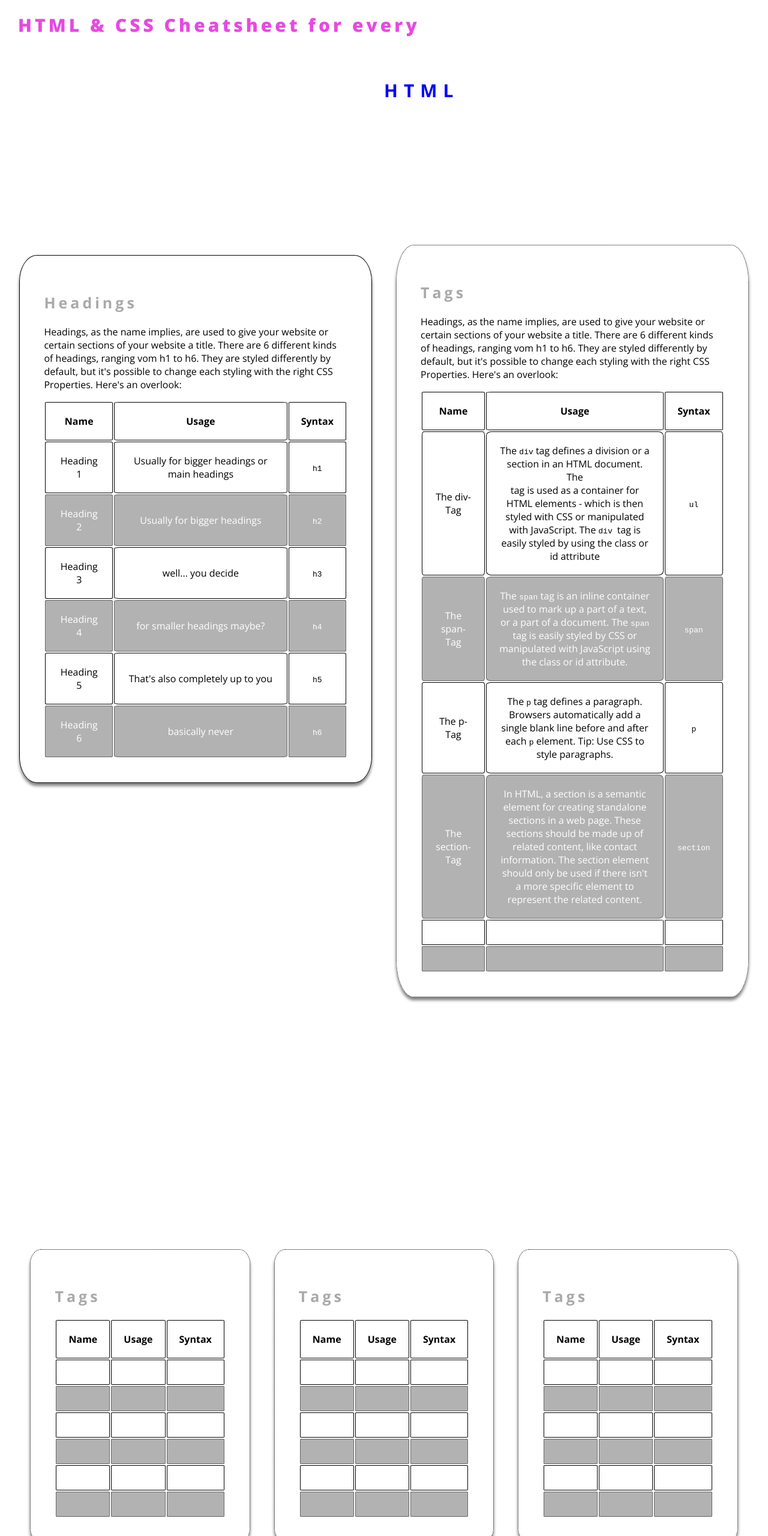
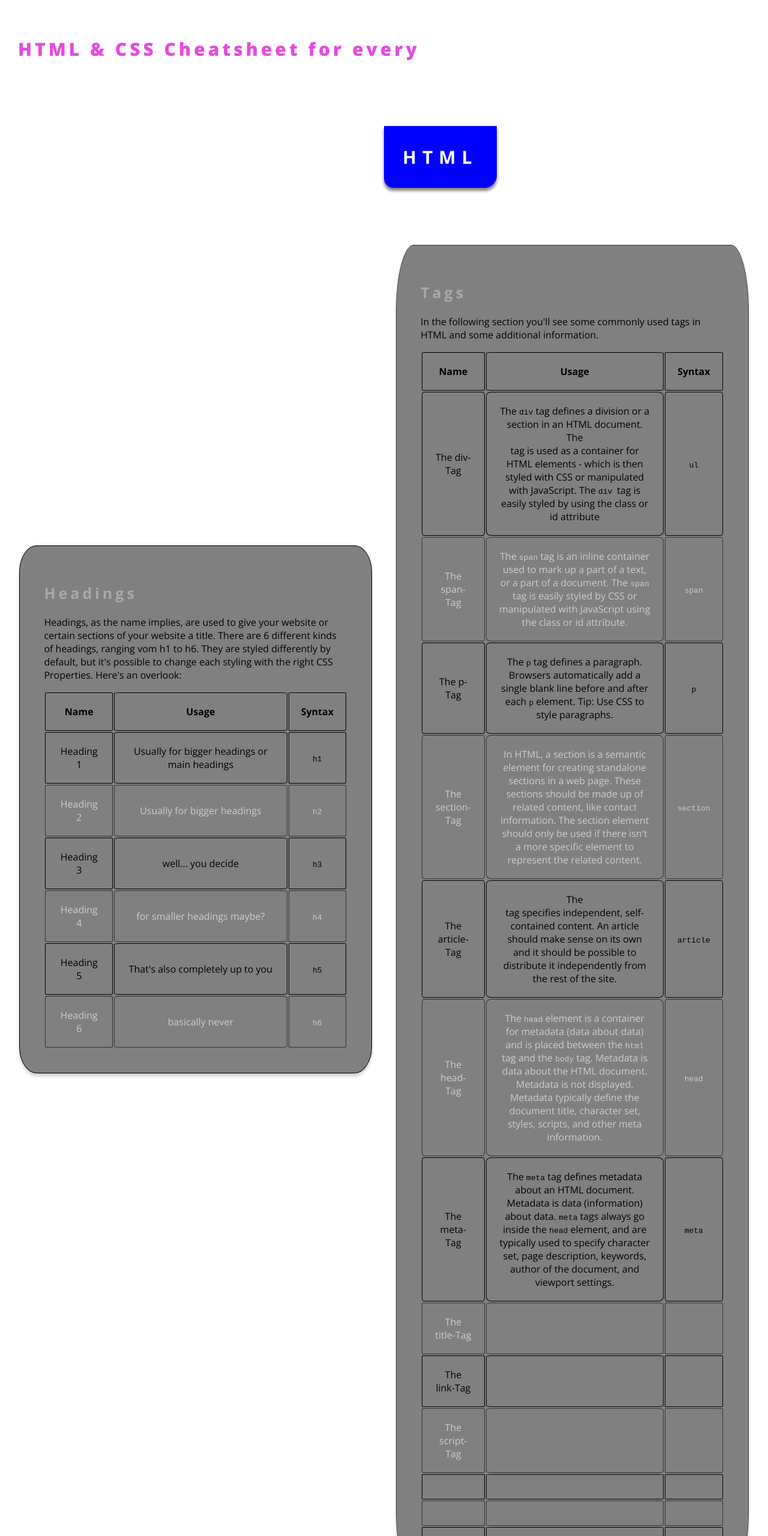
Before and after one commit to heckspoiler/cheatsheet-html-css, a plain HTML site: page index.html in a window 1280 px wide. Shown: the top 2560 px of the page at 60% size. Drawn offline with nearby package versions, Linux system fonts and the light colour scheme.

Commit message:
more changes to style, some htmltags added

```diff
--- a/index.html
+++ b/index.html
@@ -77,10 +77,7 @@
     <div class="cheatsheet-tags all-sections">
         <h2 class="section-tags" id="heading-tags">Tags</h2>
         <p class="all-title-paragraphs">
-            Headings, as the name implies, are used to give your website or certain sections of your website a title.
-            There are 6 different kinds of headings, ranging vom h1 to h6.
-            They are styled differently by default, but it's possible to change each styling with the right CSS
-            Properties. Here's an overlook:
+            In the following section you'll see some commonly used tags in HTML and some additional information.
         </p>
         <table class="tags">
             <tr class="table-tags">
@@ -112,6 +109,36 @@
                 <td class="table-data"><code>section</code></td>
             </tr>
             <tr class="table-row">
+                <td class="table-data">The article-Tag</td>
+                <td class="table-data">The <article> tag specifies independent, self-contained content. An article should make sense on its own and it should be possible to distribute it independently from the rest of the site.</td>
+                <td class="table-data"><code>article</code></td>
+            </tr>
+            <tr class="table-row tr-grey">
+                <td class="table-data">The head-Tag</td>
+                <td class="table-data">The <code>head</code> element is a container for metadata (data about data) and is placed between the <code>html</code> tag and the <code>body</code> tag. Metadata is data about the HTML document. Metadata is not displayed. Metadata typically define the document title, character set, styles, scripts, and other meta information.</td>
+                <td class="table-data"><code>head</code></td>
+            </tr>
+            <tr class="table-row">
+                <td class="table-data">The meta-Tag</td>
+                <td class="table-data">The <code>meta</code> tag defines metadata about an HTML document. Metadata is data (information) about data. <code>meta</code> tags always go inside the <code>head</code> element, and are typically used to specify character set, page description, keywords, author of the document, and viewport settings.</td>
+                <td class="table-data"><code>meta</code></td>
+            </tr>
+            <tr class="table-row tr-grey">
+                <td class="table-data">The title-Tag</td>
+                <td class="table-data"></td>
+                <td class="table-data"><code></code></td>
+            </tr>
+            <tr class="table-row">
+                <td class="table-data">The link-Tag</td>
+                <td class="table-data"></td>
+                <td class="table-data"><code></code></td>
+            </tr>
+            <tr class="table-row tr-grey">
+                <td class="table-data">The script-Tag</td>
+                <td class="table-data"></td>
+                <td class="table-data"><code></code></td>
+            </tr>
+            <tr class="table-row">
                 <td class="table-data"></td>
                 <td class="table-data"></td>
                 <td class="table-data"><code></code></td>
@@ -121,7 +148,11 @@
                 <td class="table-data"></td>
                 <td class="table-data"><code></code></td>
             </tr>
-
+            <tr class="table-row">
+                <td class="table-data"></td>
+                <td class="table-data"></td>
+                <td class="table-data"><code></code></td>
+            </tr>
         </table>
 
     </div>
--- a/styles.css
+++ b/styles.css
@@ -22,14 +22,16 @@ body:not(.main-title) {
 .main-title {
 
     position: absolute;
-    top: 0;
+    top: 40px;
     left: 30px;
     margin-bottom: 150px;
     width: 300px;
     font-size: 50px;
     font-weight: 5;
     color: #e749e2;
-    border-right: 4px solid #000;
+    border-right: 1px dotted #000;
+    border-bottom: 1px solid;
+    border-bottom-color:  #e749e2 ;
     animation: cursor 1s infinite step-end, typing 12s infinite steps(48);
     white-space: nowrap;
     overflow: hidden;
@@ -38,7 +40,7 @@ body:not(.main-title) {
 
   @keyframes cursor{
     0%, 100%{border-color: transparent;}
-    50%{border-color: #000;}
+    50%{border-color: #e749e2;}
   }
 
   @keyframes typing{
@@ -69,14 +71,22 @@ h3 {
     font-weight: bold;
     font-size: 30px;
     color: 50px;
-    color: blue;
+    color: white;
     letter-spacing: 10px;
+    border: 1px solid blue;
+    border-bottom-left-radius: 15px;
+    border-bottom-right-radius: 20px;
+    padding: 30px;
+    background-color: blue;
+    box-shadow: 0px 5px 5px grey;
 }
 
 .html-title {
     position: absolute;
-    top: 100px;
+    top: 180px;
     left: 50%;
+
+
 
 }
 
@@ -85,7 +95,8 @@ h3 {
     display: flexbox;
     flex-direction: row;
     flex-wrap: wrap;
-    justify-content: unsafe;
+    justify-content:space-evenly;
+    background-color: grey;
     height: max-content;
     width: max-content;
     padding: 40px;
@@ -93,13 +104,23 @@ h3 {
     border: black dotted 1px;
     max-width: 40%;
     border-radius: 5%;
-    box-shadow: 0px 5px 5px grey;
+    box-shadow: 0px 5px 5px lightgrey;
+    opacity: %;
+
 
 }
 
 .all-sections:hover {
-    background-color: lightgrey;
+    background-color: white;
+    opacity: 100%;
+    border-width: 2px;
 }
+
+.all-sections:hover h2:hover {
+    color: black;
+}
+
+
 /* Tables */
 
 th, td {
```
